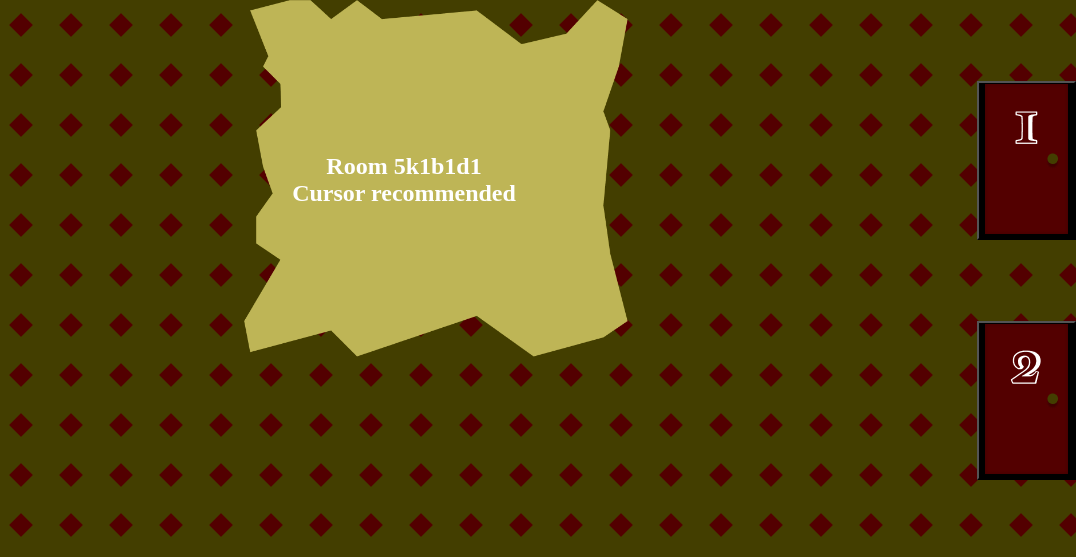
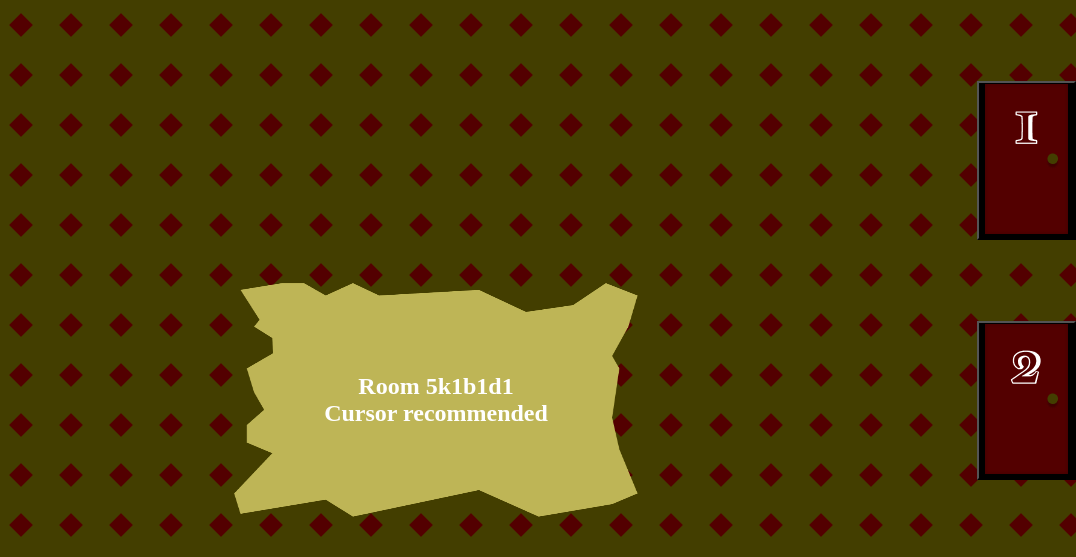
Before and after one commit to PhyoTP/5k1b1d1, a plain HTML site: page index.html in a window 1280 px wide. Shown: the top 557 px of the page, 204-1280 px from the left. Drawn offline with Linux system fonts and the light colour scheme; a web font is replaced by a local one.

Commit message:
fix paper

```diff
--- a/index.html
+++ b/index.html
@@ -19,7 +19,10 @@
 				</button>
 			</div>
 			<div id="center">
-				<h2 id="paper">Room 5k1b1d1<br>Cursor recommended</h2>
+				<div id="paperContainer">
+					<img id="paperImage" src="paper.png">
+					<h2 id="paper">Room 5k1b1d1<br>Cursor recommended</h2>
+				</div>
 			</div>
 			<div id="right" class="column">
 				<button id="door1">
--- a/styles.css
+++ b/styles.css
@@ -1,21 +1,51 @@
 body {
 	background-image: url("Tile.png");
 }
+
 #center {
 	font-family: "Jacques Francois Shadow", serif;
-	text-align:center;
-	color:#fff;
-	background-image: url("paper.png");
-	background-size: contain;
-	background-repeat:no-repeat;
-	width: 30vw;
-	height: 45vh;
+	text-align: center;
+	color: #fff;
 	display: flex;
 	align-items: center;
+	justify-content: center;
+	position: relative;
 }
-h2{
-	width: 25vw;
+
+#paperContainer {
+	position: relative;
+	display: inline-block;
+	width: auto;
+	height: auto;
+	text-align: center;
+	z-index: 1;
 }
+
+#paperImage {
+	width: 100%;
+	height: 100%;
+	position: absolute;
+	top: 0;
+	left: 0;
+	z-index: -1; /* Make sure the image is behind the text */
+}
+
+#paper {
+	padding: 5rem;
+	margin: 0;
+	position: relative;
+	display: inline-block;
+	background: transparent;
+	color: #fff;
+	text-align:center;
+}
+
+/* Adjust h2 styles so that the container resizes based on the text */
+#paperContainer {
+	padding: 10px;
+}
+
+
 #left {
 	left: 0;
 }
```
